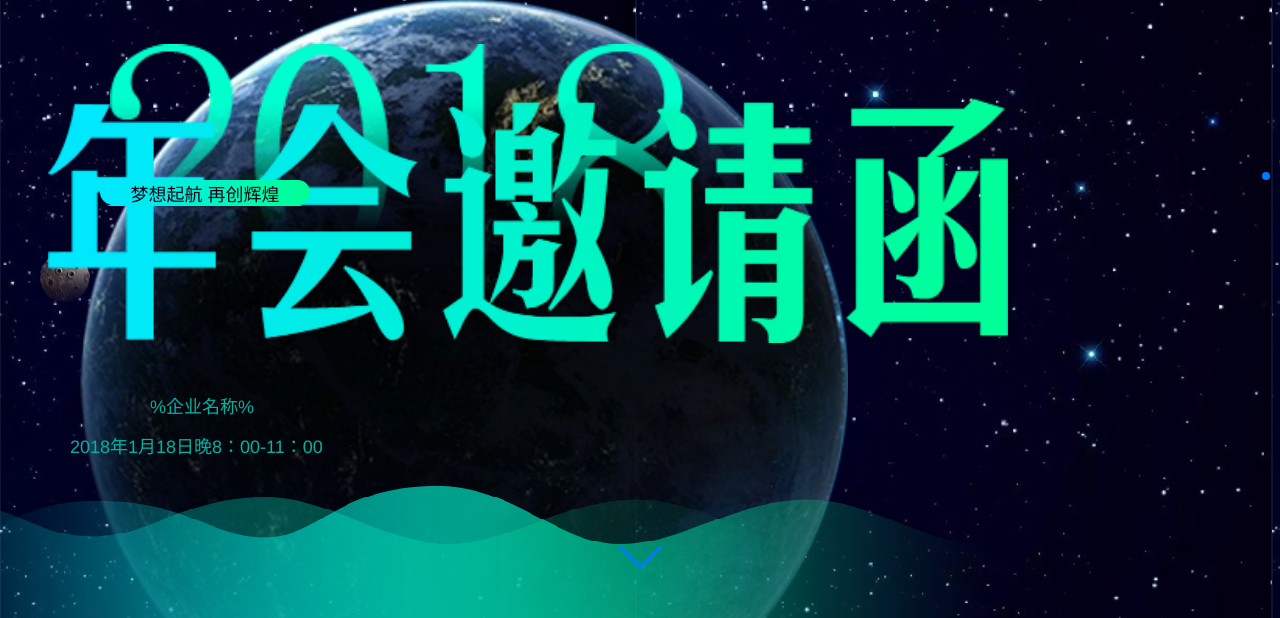
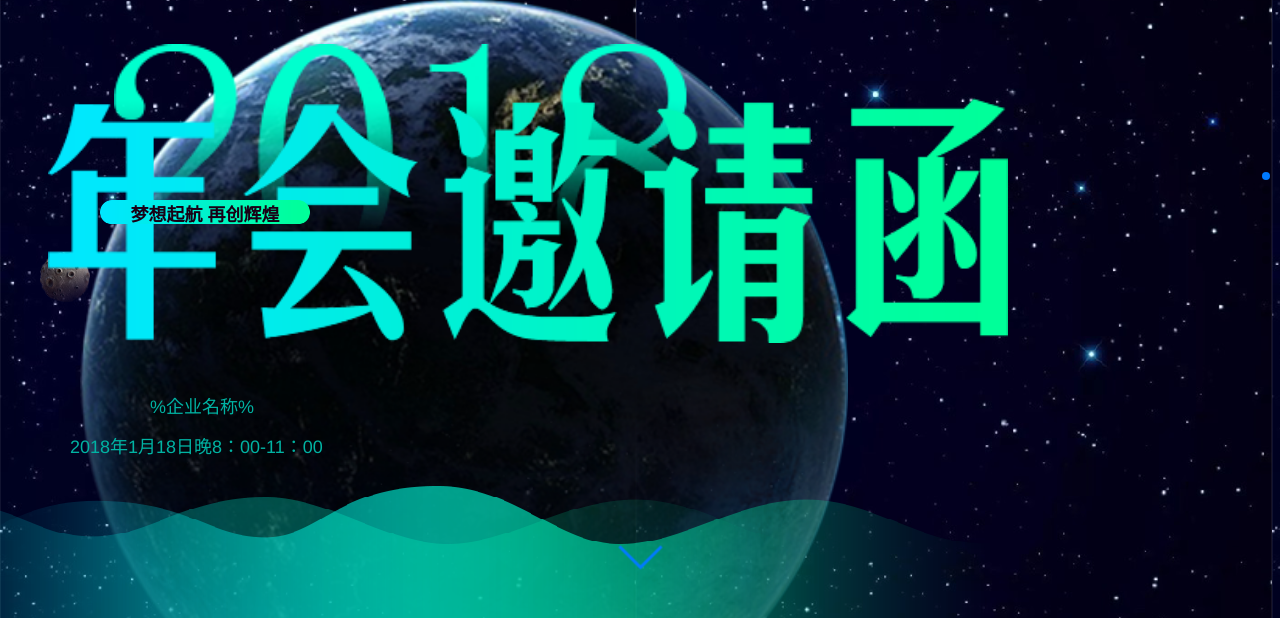
Before and after one commit to lvneili/lvneili.github.io, a plain HTML site: page swiper3/index.html in a window 1280 px wide. Shown: the part 182-800 px from the top of the page. Drawn offline with nearby package versions, Linux system fonts and the light colour scheme.

Commit message:
第一屏微场景

```diff
--- a/swiper3/css/style.css
+++ b/swiper3/css/style.css
@@ -74,7 +74,7 @@ html, body {
 .s1 .main img:nth-of-type(1){
 	width: 45%;
 	top:226px;
-	left:110px;
+	left:114px;
 
 }
 .s1 .main img:nth-of-type(2){
@@ -92,7 +92,10 @@ html, body {
 	background:url(../img/9.png);
 	background-size:100%;
 	width: 210px;
+	height: 24px;
+	margin-top: 20px;
 	font-size: Arial;
+	font-weight:bold;
 	border-radius: 10px;;
 
 
```
